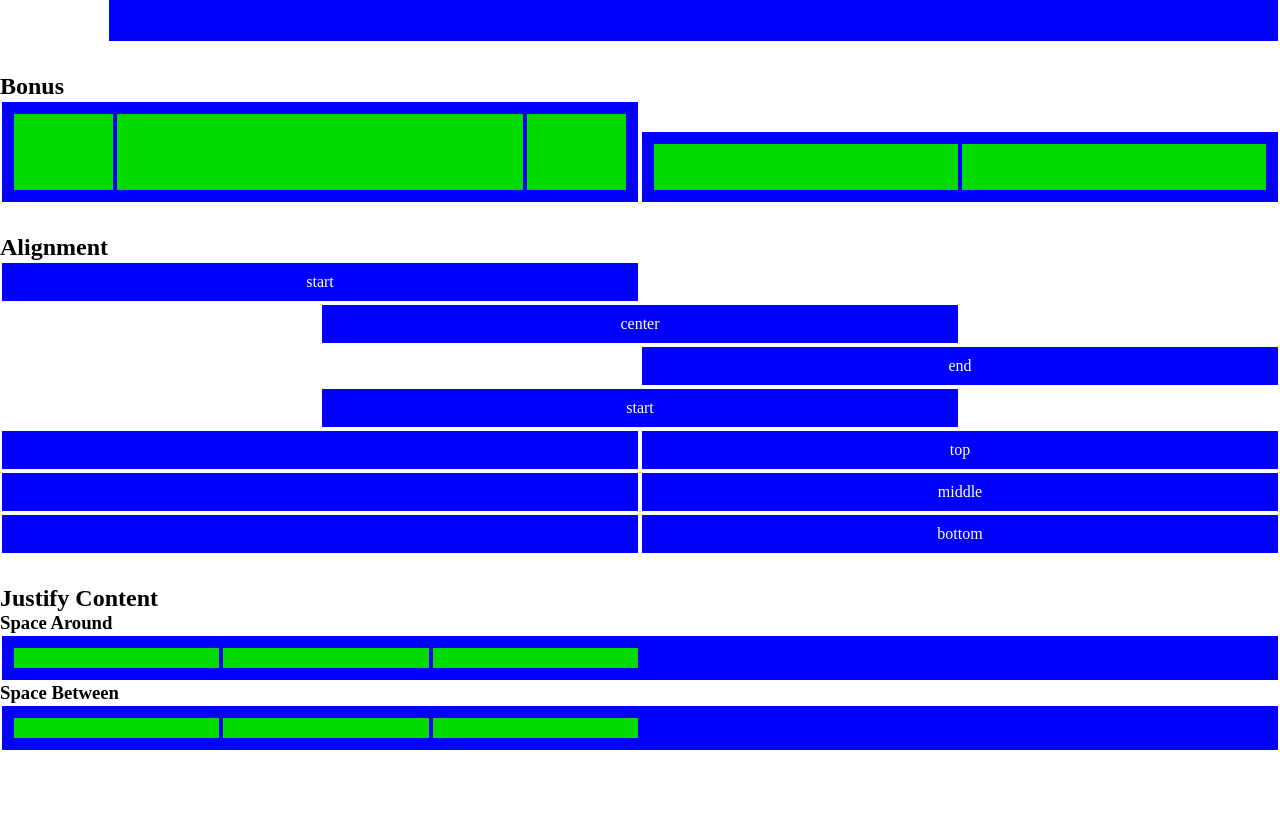
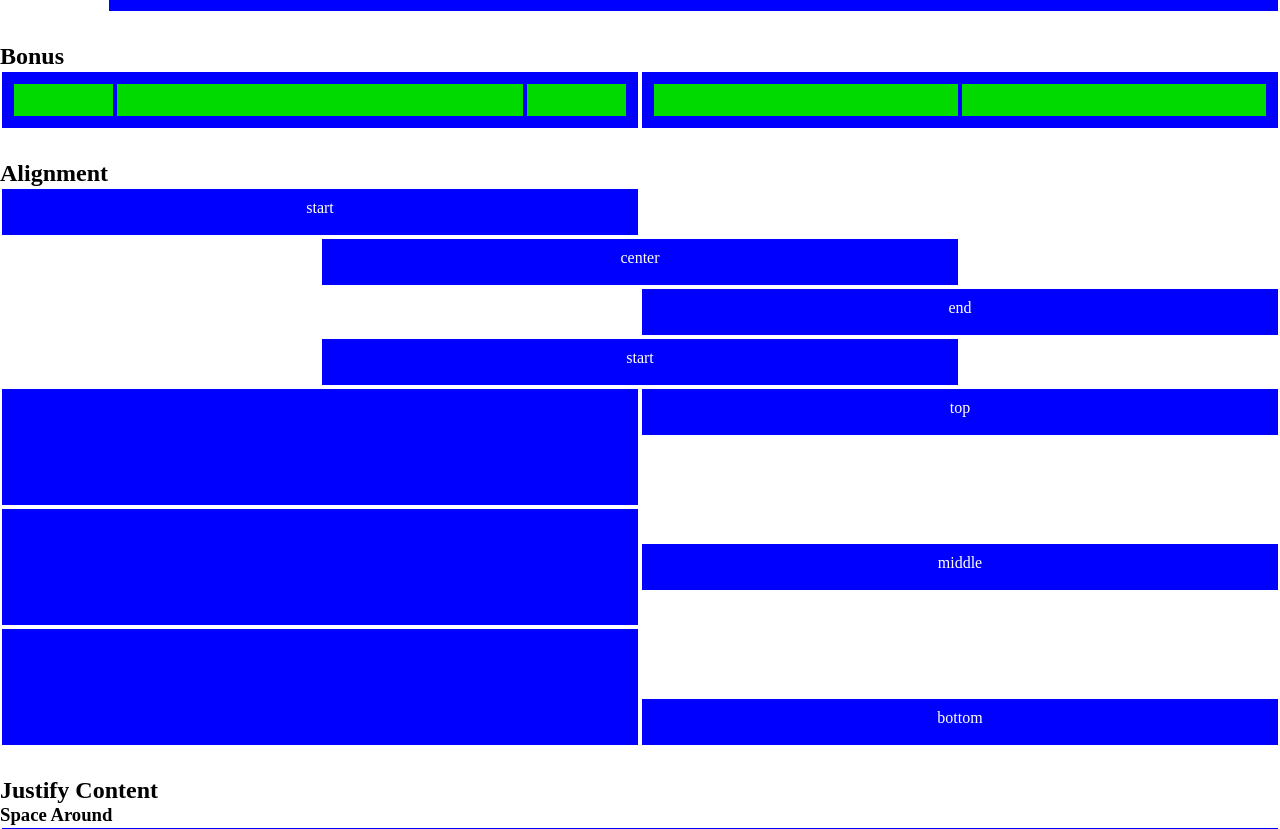
Before and after one commit to FedePizze/html-css-12bool, a plain HTML site: page index.html in a window 1280 px wide. Shown: the part 1220-2049 px from the top of the page. Before the commit the page ends 1972 px from the top, so only its background shows below. Drawn offline with Linux system fonts and the light colour scheme.

Commit message:
aggiunta bonus

```diff
--- a/style.css
+++ b/style.css
@@ -4,17 +4,43 @@
     border: 2px solid white;
     text-align: center;
     padding: 10px 10px;
+    height: 50px;
 }
 
 .inbox{
     background-color: rgb(0, 218, 0);
     border: 2px solid blue;
+    height: auto;
 }
 
-.container .row:nth-child(2), h1{
+h1{
  margin-top: 30px;
 }
 
-.container .row:nth-child(2) [class*='col'], .container .row:nth-child(4) [class*='col']{
-    height: 50px;
+.container .row:nth-child(1) [class*='col']{
+    height: auto;
 }
+
+.colh{
+    height: 60px;
+}
+
+.colh2{
+    height: 120px;
+}
+
+.alingmiddle{
+    align-items: center;
+}
+
+.alingbottom{
+   align-items: flex-end;
+}
+
+.justifyaround{
+    justify-content: space-around;
+}
+
+.justifybetween{
+    justify-content: space-between;
+}
```
